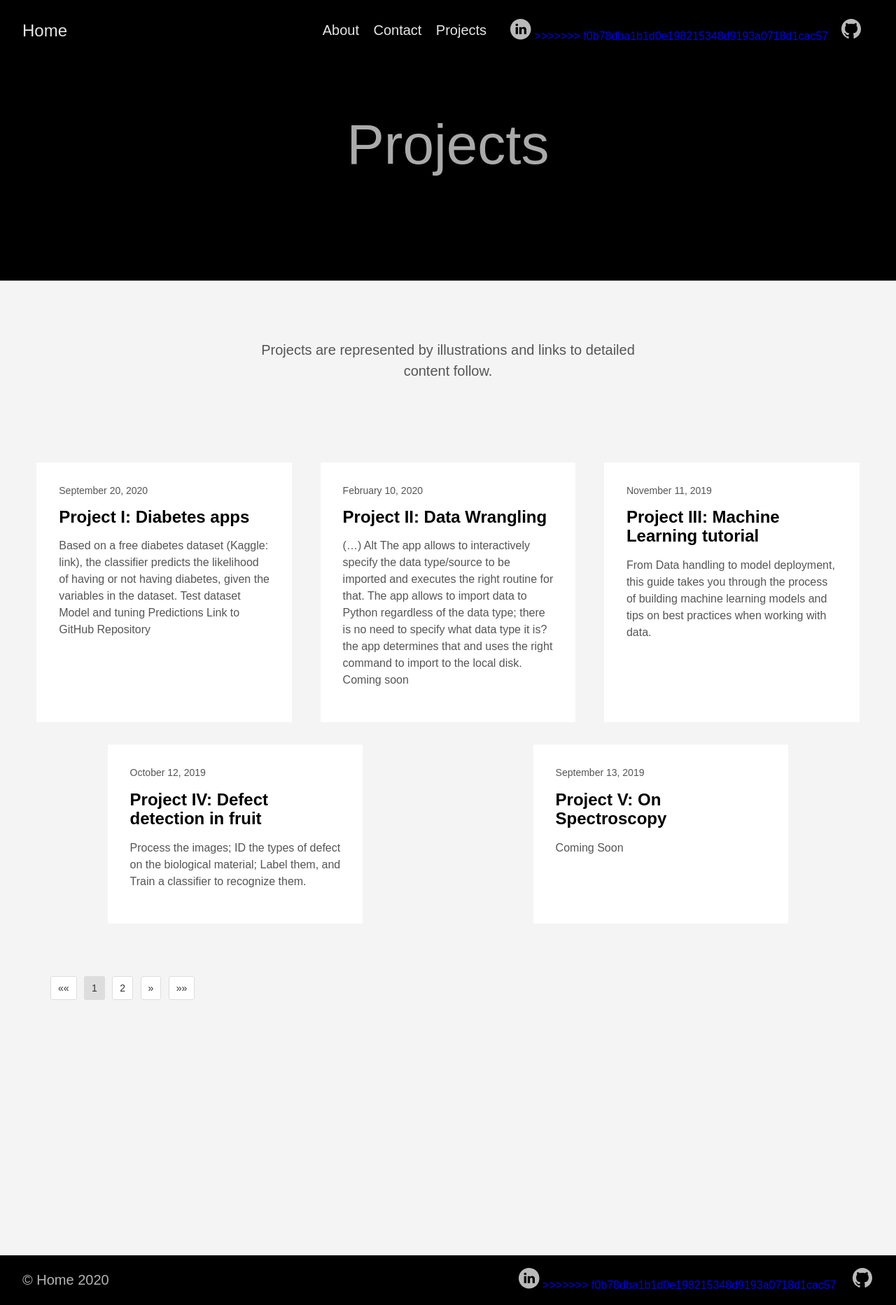
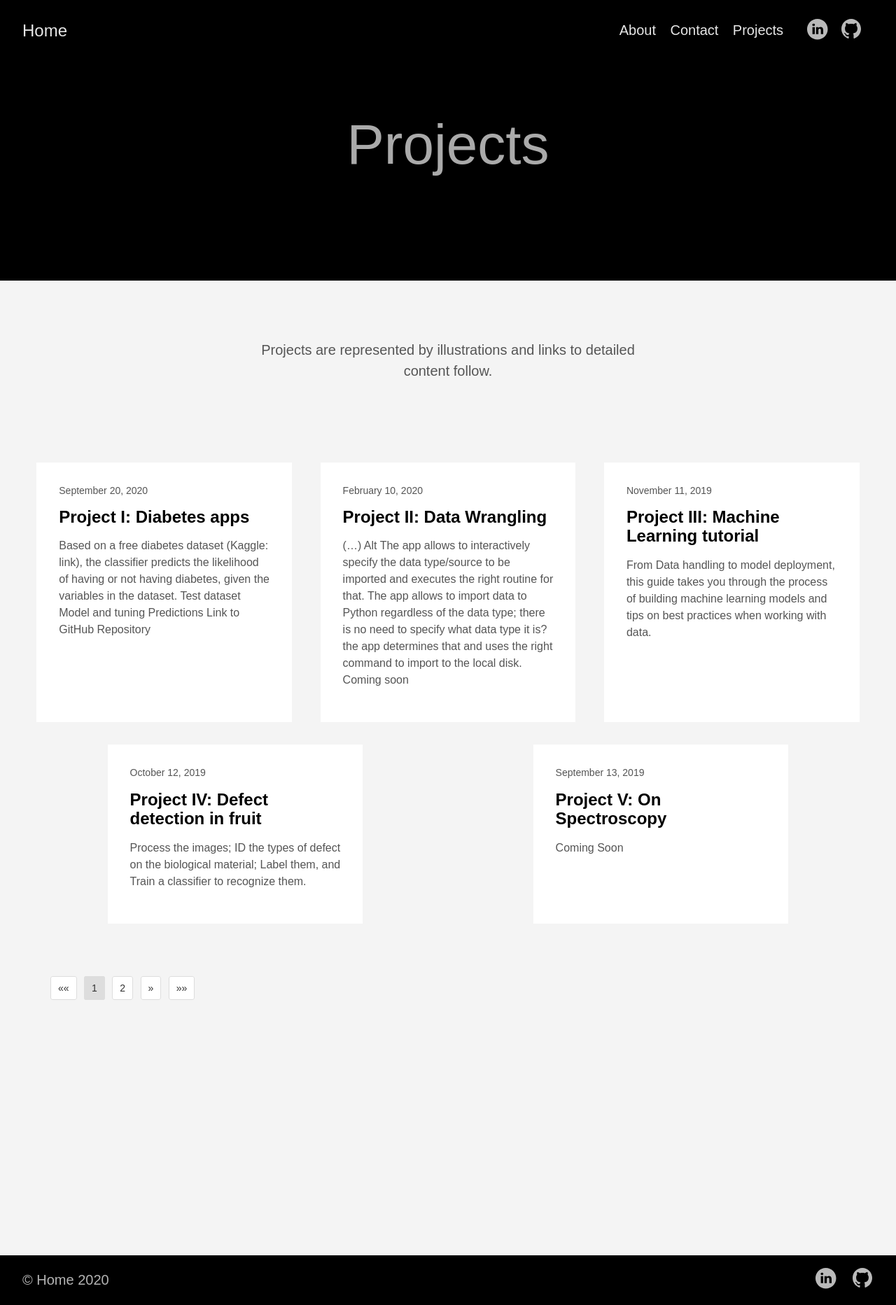
Before and after one commit to Philosfin/Web_portfolio, a plain HTML site: page post/index.html in a window 1280 px wide. Shown: the whole page at 70% size. Drawn offline with Linux system fonts and the light colour scheme.

Commit message:
Romove2.0 stashed sha

```diff
--- a/post/index.html
+++ b/post/index.html
@@ -96,7 +96,6 @@
   <svg  height="32px"  style="enable-background:new 0 0 65 65;" version="1.1" viewBox="0 0 65 65" width="32px" xml:space="preserve" xmlns="http://www.w3.org/2000/svg" xmlns:xlink="http://www.w3.org/1999/xlink">
   <path d="M50.837,48.137V36.425c0-6.275-3.35-9.195-7.816-9.195  c-3.604,0-5.219,1.983-6.119,3.374V27.71h-6.79c0.09,1.917,0,20.427,0,20.427h6.79V36.729c0-0.609,0.044-1.219,0.224-1.655  c0.49-1.22,1.607-2.483,3.482-2.483c2.458,0,3.44,1.873,3.44,4.618v10.929H50.837z M22.959,24.922c2.367,0,3.842-1.57,3.842-3.531  c-0.044-2.003-1.475-3.528-3.797-3.528s-3.841,1.524-3.841,3.528c0,1.961,1.474,3.531,3.753,3.531H22.959z M34,64  C17.432,64,4,50.568,4,34C4,17.431,17.432,4,34,4s30,13.431,30,30C64,50.568,50.568,64,34,64z M26.354,48.137V27.71h-6.789v20.427  H26.354z" style="fill-rule:evenodd;clip-rule:evenodd;fill:;"/>
 </svg>
->>>>>>> f0b78dba1b1d0e198215348d9193a0718d1cac57
 
 <span class="new-window"><svg  height="8px"  style="enable-background:new 0 0 1000 1000;" version="1.1" viewBox="0 0 1000 1000" width="8px" xml:space="preserve" xmlns="http://www.w3.org/2000/svg" xmlns:xlink="http://www.w3.org/1999/xlink" >
 <path d="M598 128h298v298h-86v-152l-418 418-60-60 418-418h-152v-86zM810 810v-298h86v298c0 46-40 86-86 86h-596c-48 0-86-40-86-86v-596c0-46 38-86 86-86h298v86h-298v596h596z" style="fill-rule:evenodd;clip-rule:evenodd;fill:;"/>
@@ -292,7 +291,6 @@
   <svg  height="32px"  style="enable-background:new 0 0 65 65;" version="1.1" viewBox="0 0 65 65" width="32px" xml:space="preserve" xmlns="http://www.w3.org/2000/svg" xmlns:xlink="http://www.w3.org/1999/xlink">
   <path d="M50.837,48.137V36.425c0-6.275-3.35-9.195-7.816-9.195  c-3.604,0-5.219,1.983-6.119,3.374V27.71h-6.79c0.09,1.917,0,20.427,0,20.427h6.79V36.729c0-0.609,0.044-1.219,0.224-1.655  c0.49-1.22,1.607-2.483,3.482-2.483c2.458,0,3.44,1.873,3.44,4.618v10.929H50.837z M22.959,24.922c2.367,0,3.842-1.57,3.842-3.531  c-0.044-2.003-1.475-3.528-3.797-3.528s-3.841,1.524-3.841,3.528c0,1.961,1.474,3.531,3.753,3.531H22.959z M34,64  C17.432,64,4,50.568,4,34C4,17.431,17.432,4,34,4s30,13.431,30,30C64,50.568,50.568,64,34,64z M26.354,48.137V27.71h-6.789v20.427  H26.354z" style="fill-rule:evenodd;clip-rule:evenodd;fill:;"/>
 </svg>
->>>>>>> f0b78dba1b1d0e198215348d9193a0718d1cac57
 
 <span class="new-window"><svg  height="8px"  style="enable-background:new 0 0 1000 1000;" version="1.1" viewBox="0 0 1000 1000" width="8px" xml:space="preserve" xmlns="http://www.w3.org/2000/svg" xmlns:xlink="http://www.w3.org/1999/xlink" >
 <path d="M598 128h298v298h-86v-152l-418 418-60-60 418-418h-152v-86zM810 810v-298h86v298c0 46-40 86-86 86h-596c-48 0-86-40-86-86v-596c0-46 38-86 86-86h298v86h-298v596h596z" style="fill-rule:evenodd;clip-rule:evenodd;fill:;"/>
```
